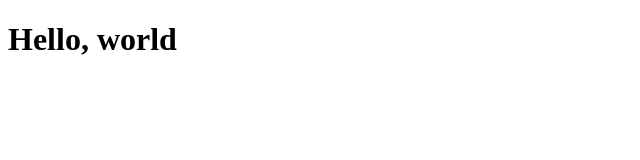
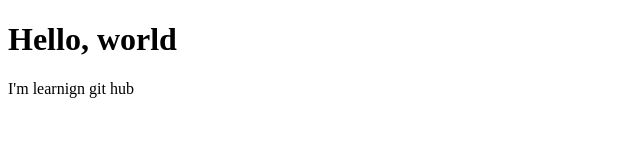
Before and after one commit to Shamol-ali/Admission-Management, a plain HTML site: page index.html in a window 1280 px wide. Shown: the whole page, without its empty margins (0-640 px from the left). Drawn offline with Linux system fonts and the light colour scheme.

Commit message:
I have Added a peragera

```diff
--- a/index.html
+++ b/index.html
@@ -8,5 +8,6 @@
   </head>
   <body>
     <h1>Hello, world</h1>
+    <p>I'm learnign git hub</p>
   </body>
 </html>
```
